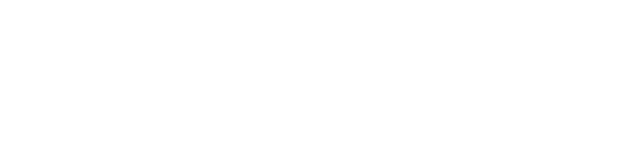
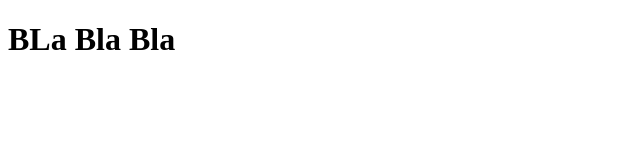
Before and after one commit to Jadisak/gir101, a plain HTML site: page iindex.html in a window 1280 px wide. Shown: the whole page, without its empty margins (0-640 px from the left). Drawn offline with Linux system fonts and the light colour scheme.

Commit message:
Add bla bla

```diff
--- a/iindex.html
+++ b/iindex.html
@@ -6,6 +6,6 @@
     <title>GIT101</title>
 </head>
 <body>
-
+    <h1>BLa Bla Bla</h1>
 </body>
 </html>
```
